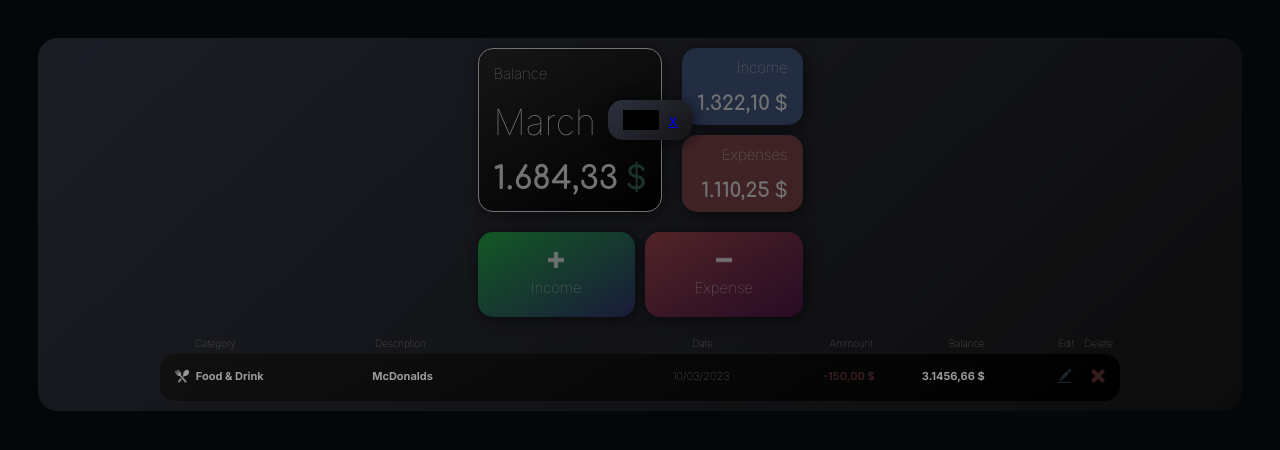
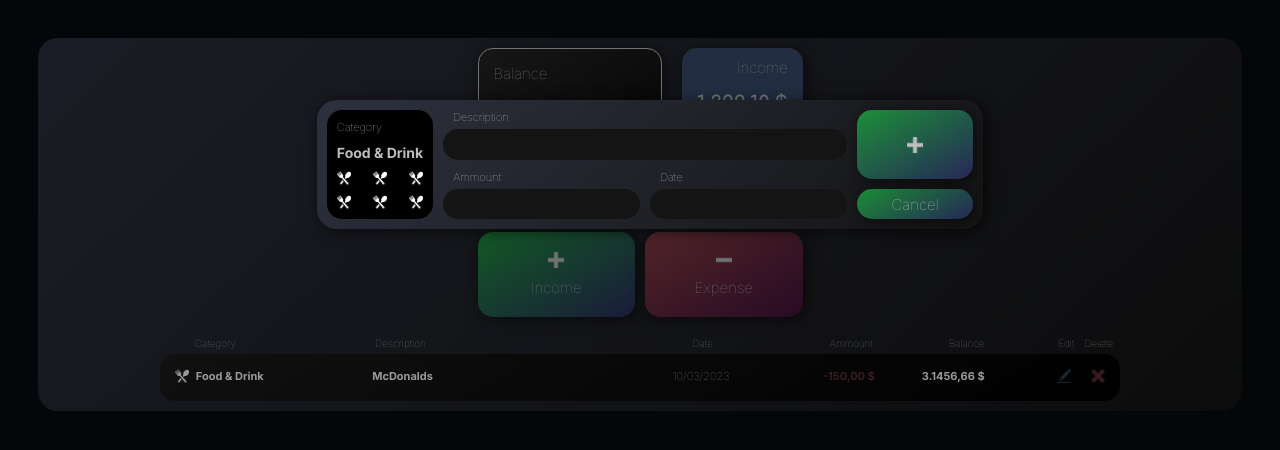
Before and after one commit to aberrant00/project, a Next.js app: page / in a window 1280 px wide. Both pictures are taken after a click on the element "Income". Shown: the top 450 px of the page. Built offline with nearby package versions, Linux system fonts and the light colour scheme.

Commit message:
plus modal

```diff
--- a/app/globals.css
+++ b/app/globals.css
@@ -377,7 +377,7 @@ div.icontext {
 .modal {
   display: flex;
   flex-direction: row-reverse;
-  justify-content: space-around;
+  justify-content: space-between;
   background: rgb(45, 49, 63);
   background: linear-gradient(
     137deg,
@@ -386,22 +386,139 @@ div.icontext {
   );
   box-shadow: 2px 2px 15px rgba(0, 0, 0, 0.6);
   height: 100%;
+  gap: 10px;
   width: 100%;
+  border-radius: 20px;
+  padding: 10px;
+}
+
+div.category {
+  display: flex;
+  flex-direction: column;
+  gap: 10px;
+  background-color: black;
   border-radius: 15px;
   padding: 10px;
 }
 
-.modal-body {
-  padding-top: 10px;
+div.title {
+  font-family: Inter;
+  font-weight: 60;
+  color: #bebebe;
+  font-size: 11px;
+}
+div.catname {
+  font-family: Inter;
+  font-weight: bold;
+  color: #bebebe;
+  font-size: 14px;
 }
 
-.modal-header {
+div.iconrow {
   display: flex;
-  justify-content: flex-end;
-  font-size: 25px;
+  flex: 1;
+  justify-content: space-between;
 }
 
-div.category {
+div.inputs {
   display: flex;
+  gap: 10px;
+  flex-direction: column;
+}
+div.indescription {
+  display: flex;
+  flex: 1 1;
+  flex-direction: column;
+  align-items: stretch;
+  gap: 5px;
+}
+
+p.indesctext {
+  font-size: 11px;
+  padding-left: 10px;
+}
+
+input {
+  display: flex;
+  flex: 1 1;
+  padding: 5px;
+  padding-left: 15px;
+  border-radius: 15px;
+  background-color: #141414;
+  color: #bebebe;
+  border: none;
+}
+
+input:focus {
+  outline: none;
+}
+
+div.lower {
+  display: flex;
+  gap: 10px;
+  flex: 1;
+  flex-direction: row;
+}
+
+div.inbuttons {
+  display: flex;
+  flex: 1;
+  flex-direction: column;
+  gap: 10px;
+  justify-content: space-between;
+}
+
+div.inplus {
+  display: flex;
+  padding-left: 40px;
+  padding-right: 40px;
+  gap: 10px;
+  flex: 1 1;
+  flex-direction: column;
+  box-shadow: 2px 2px 15px rgba(0, 0, 0, 0.6);
+  background: rgb(54, 57, 151);
+  background: linear-gradient(
+    330deg,
+    rgba(54, 57, 151, 0.5) 0%,
+    rgba(28, 255, 78, 0.5) 100%
+  );
+  border-radius: 15px;
+  justify-content: center;
+  align-items: center;
+}
+
+div.inplus:hover {
+  background-color: rgba(0, 255, 5, 0.22);
+}
+
+div.inplus:active {
   background-color: black;
 }
+
+div.incancel {
+  display: flex;
+  padding-left: 40px;
+  padding-right: 40px;
+  padding: 10px;
+  height: 10px;
+  gap: 10px;
+  flex-direction: column;
+  box-shadow: 2px 2px 15px rgba(0, 0, 0, 0.6);
+  background: rgb(54, 57, 151);
+  background: linear-gradient(
+    330deg,
+    rgba(54, 57, 151, 0.5) 0%,
+    rgba(28, 255, 78, 0.5) 100%
+  );
+  border-radius: 15px;
+  justify-content: center;
+  align-items: center;
+}
+
+div.incancel:hover {
+  background-color: rgba(0, 255, 5, 0.22);
+}
+
+div.incancel:active {
+  background-color: black;
+}
--- a/components/Modal.js
+++ b/components/Modal.js
@@ -1,5 +1,6 @@
 import React from "react";
 import ReactDOM from "react-dom";
+import Image from "next/image";
 
 const Modal = ({ onClose, title }) => {
   const handleCloseClick = (e) => {
@@ -11,11 +12,86 @@ const Modal = ({ onClose, title }) => {
     <div className="modal-overlay">
       <div className="modal-wrapper">
         <div className="modal">
-					<div><a href="#" onClick={handleCloseClick}>
-						x
-					</a></div>
-
-					<div className="category">hello</div>
+          <div className="inbuttons">
+            <div onClick={handleCloseClick} className="inplus">
+              <Image
+                alt=""
+                height="15"
+                width="15"
+                className="imgplus"
+                src="/plus.png"
+              />
+            </div>
+            <div onClick={handleCloseClick} className="incancel">
+              <p className="balance">Cancel</p>
+            </div>
+          </div>
+          <div className="inputs">
+            <div className="indescription">
+              <p className="indesctext">Description</p>
+              <input type="text"></input>
+            </div>
+            <div className="lower">
+              <div className="indescription">
+                <p className="indesctext">Ammount</p>
+                <input type="text"></input>
+              </div>
+              <div className="indescription">
+                <p className="indesctext">Date</p>
+                <input type="text"></input>
+              </div>
+            </div>
+          </div>
+          <div className="category">
+            <div className="title">Category</div>
+            <div className="catname">Food & Drink</div>
+            <div className="iconrow">
+              <Image
+                alt=""
+                height="14"
+                width="14"
+                className="icon"
+                src="/food.png"
+              />
+              <Image
+                alt=""
+                height="14"
+                width="14"
+                className="icon"
+                src="/food.png"
+              />
+              <Image
+                alt=""
+                height="14"
+                width="14"
+                className="icon"
+                src="/food.png"
+              />
+            </div>
+            <div className="iconrow">
+              <Image
+                alt=""
+                height="14"
+                width="14"
+                className="icon"
+                src="/food.png"
+              />
+              <Image
+                alt=""
+                height="14"
+                width="14"
+                className="icon"
+                src="/food.png"
+              />
+              <Image
+                alt=""
+                height="14"
+                width="14"
+                className="icon"
+                src="/food.png"
+              />
+            </div>
+          </div>
         </div>
       </div>
     </div>
@@ -23,8 +99,8 @@ const Modal = ({ onClose, title }) => {
 
   return ReactDOM.createPortal(
     modalContent,
-		document.getElementById("modal-root")
+    document.getElementById("modal-root"),
   );
 };
 
-export default Modal
+export default Modal;
```
Lines whose indentation alone changed are shown as unchanged.
